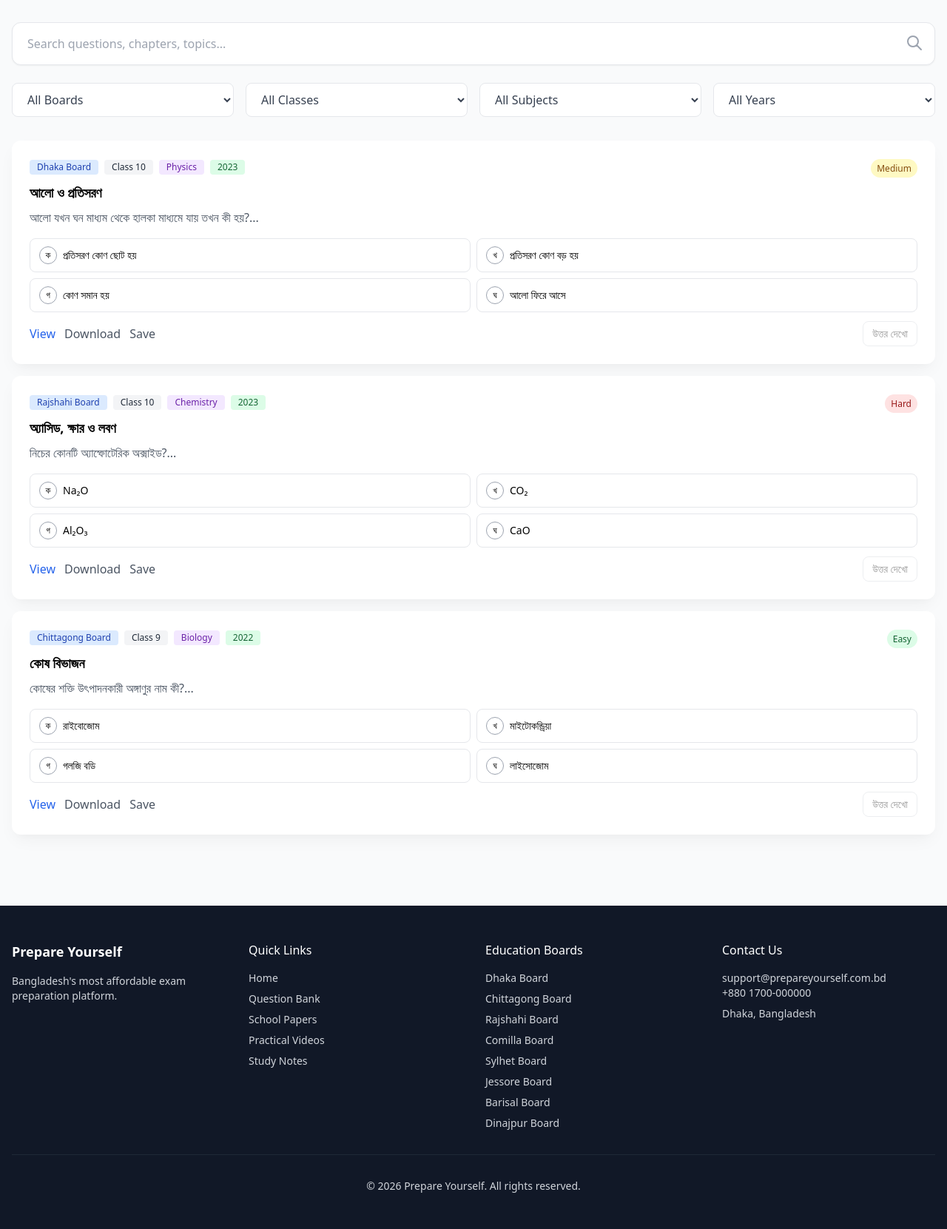
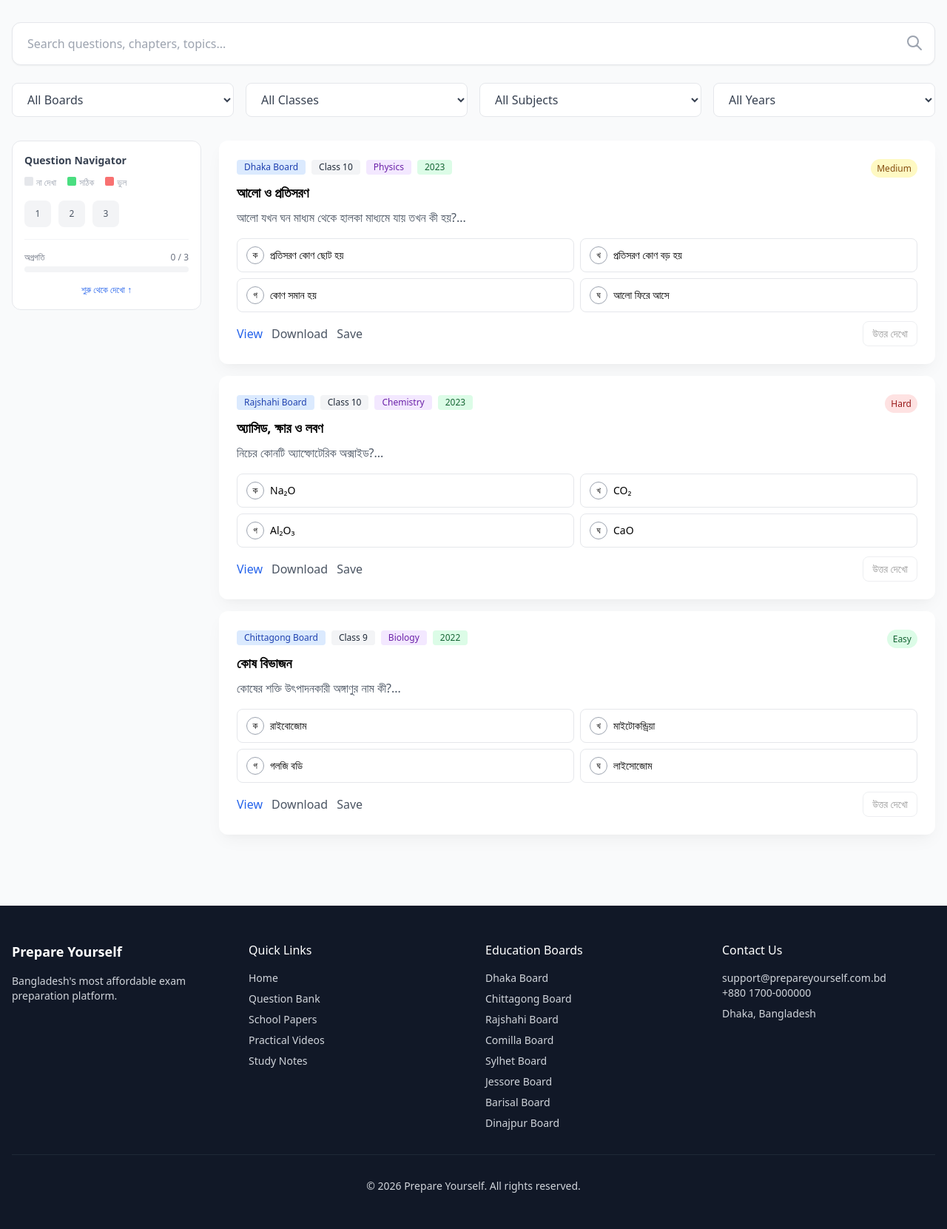
Before and after one commit to turtle-xo7/PrepareYourself, a Django app: page /question-bank/ in a window 1280 px wide. Shown: the part 158-1819 px from the top of the page at 74% size. Run offline with Django 5.2, Linux system fonts and the light colour scheme; some libraries are stand-ins or nearby versions.

Commit message:
SCRUM-21 Question Navigator Sidebar

```diff
--- a/templates/core/question_bank.html
+++ b/templates/core/question_bank.html
@@ -35,10 +35,49 @@
         </select>
     </div>
 
+    <!-- Main Layout: Sidebar + Questions -->
+    <div class="flex gap-6">
+
+        <!-- Question Navigator Sidebar -->
+        <div class="hidden lg:block w-64 shrink-0">
+            <div class="bg-white rounded-xl border border-gray-200 p-4 sticky top-6">
+                <h2 class="text-sm font-semibold text-gray-700 mb-3">Question Navigator</h2>
+                <p class="text-xs text-gray-400 mb-4">
+                    <span class="inline-block w-3 h-3 rounded-sm bg-gray-200 mr-1"></span>না দেখা
+                    <span class="inline-block w-3 h-3 rounded-sm bg-green-400 mx-1 ml-3"></span>সঠিক
+                    <span class="inline-block w-3 h-3 rounded-sm bg-red-400 mx-1 ml-3"></span>ভুল
+                </p>
+                <div class="grid grid-cols-5 gap-2" id="nav-grid">
+                    {% for q in questions %}
+                    <button
+                        onclick="scrollToQ({{ forloop.counter }})"
+                        id="nav-{{ forloop.counter }}"
+                        class="nav-dot w-9 h-9 rounded-lg text-xs font-medium bg-gray-100 text-gray-600 hover:bg-blue-100 hover:text-blue-700 transition">
+                        {{ forloop.counter }}
+                    </button>
+                    {% endfor %}
+                </div>
+
+                <div class="mt-4 pt-4 border-t border-gray-100">
+                    <div class="flex justify-between text-xs text-gray-500 mb-1">
+                        <span>অগ্রগতি</span>
+                        <span id="progress-text">0 / {{ questions|length }}</span>
+                    </div>
+                    <div class="w-full bg-gray-100 rounded-full h-2">
+                        <div id="progress-bar" class="bg-blue-500 h-2 rounded-full transition-all" style="width: 0%"></div>
+                    </div>
+                </div>
+
+                <button onclick="scrollToQ(1)" class="mt-4 w-full text-xs text-center text-blue-600 hover:text-blue-800 font-medium">
+                    শুরু থেকে দেখো ↑
+                </button>
+            </div>
+        </div>
+
         <!-- Question Cards -->
-    <div class="space-y-4">
+        <div class="flex-1 space-y-4">
             {% for q in questions %}
-        <div class="bg-white rounded-xl p-6 card-shadow hover:shadow-md transition">
+            <div class="bg-white rounded-xl p-6 card-shadow hover:shadow-md transition" id="q-{{ forloop.counter }}">
                 <div class="flex flex-wrap items-center gap-2 mb-2">
                     <span class="bg-blue-100 text-blue-800 text-xs font-medium px-2.5 py-0.5 rounded">{{ q.board }} Board</span>
                     <span class="bg-gray-100 text-gray-800 text-xs font-medium px-2.5 py-0.5 rounded">Class {{ q.class }}</span>
@@ -92,10 +131,23 @@
             </div>
             {% endfor %}
         </div>
+
+    </div>
 </div>
 
 <script>
 const _sel = {};
+const _total = document.querySelectorAll('.nav-dot').length;
+let _answered = 0;
+
+function scrollToQ(qid) {
+    const el = document.getElementById('q-' + qid);
+    if (el) el.scrollIntoView({ behavior: 'smooth', block: 'center' });
+    document.querySelectorAll('.nav-dot').forEach(d => d.classList.remove('ring-2', 'ring-blue-400'));
+    const dot = document.getElementById('nav-' + qid);
+    if (dot) dot.classList.add('ring-2', 'ring-blue-400');
+}
+
 function selectOpt(qid, btn, chosen, correct) {
     document.querySelectorAll('#opts-' + qid + ' .mcq-btn').forEach(b => {
         b.className = 'mcq-btn flex items-center gap-2 px-3 py-2.5 border border-gray-200 rounded-lg text-sm text-left hover:bg-gray-50 transition-all';
@@ -104,6 +156,7 @@ function selectOpt(qid, btn, chosen, correct) {
     _sel[qid] = { chosen: chosen, correct: correct };
     document.getElementById('check-' + qid).disabled = false;
 }
+
 function checkAns(qid) {
     const chosen = _sel[qid].chosen;
     const correct = _sel[qid].correct;
@@ -116,6 +169,23 @@ function checkAns(qid) {
     rev.textContent = chosen === correct ? '✓ সঠিক উত্তর দিয়েছ!' : '✗ ভুল হয়েছে। সবুজটি সঠিক উত্তর।';
     rev.classList.remove('hidden');
     document.getElementById('check-' + qid).disabled = true;
+
+    // navigator dot update
+    const dot = document.getElementById('nav-' + qid);
+    if (dot) {
+        dot.classList.remove('bg-gray-100', 'text-gray-600');
+        if (chosen === correct) {
+            dot.classList.add('bg-green-400', 'text-white');
+        } else {
+            dot.classList.add('bg-red-400', 'text-white');
+        }
+    }
+
+    // progress update
+    _answered++;
+    const pct = Math.round((_answered / _total) * 100);
+    document.getElementById('progress-bar').style.width = pct + '%';
+    document.getElementById('progress-text').textContent = _answered + ' / ' + _total;
 }
 </script>
 {% endblock %}
```
Lines whose indentation alone changed are shown as unchanged.
